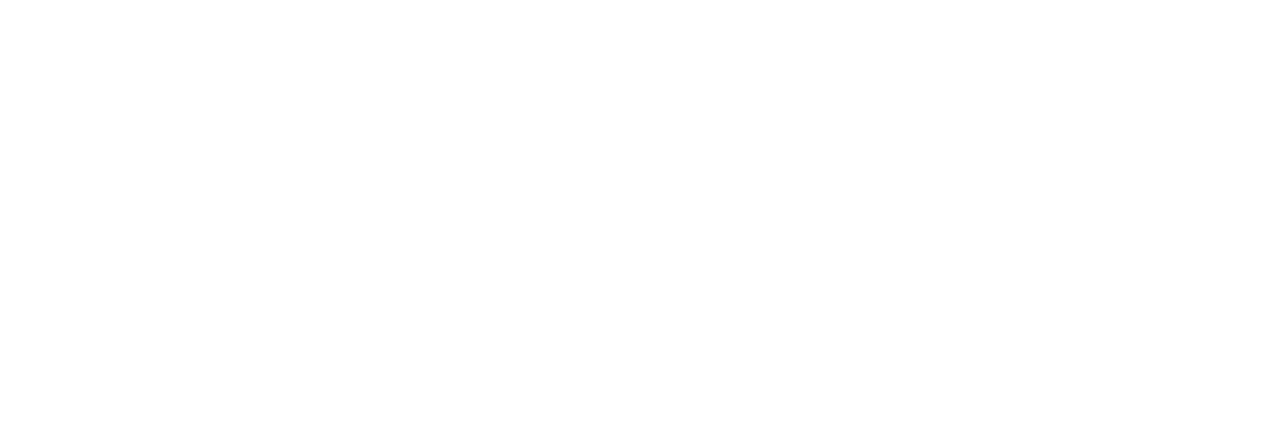
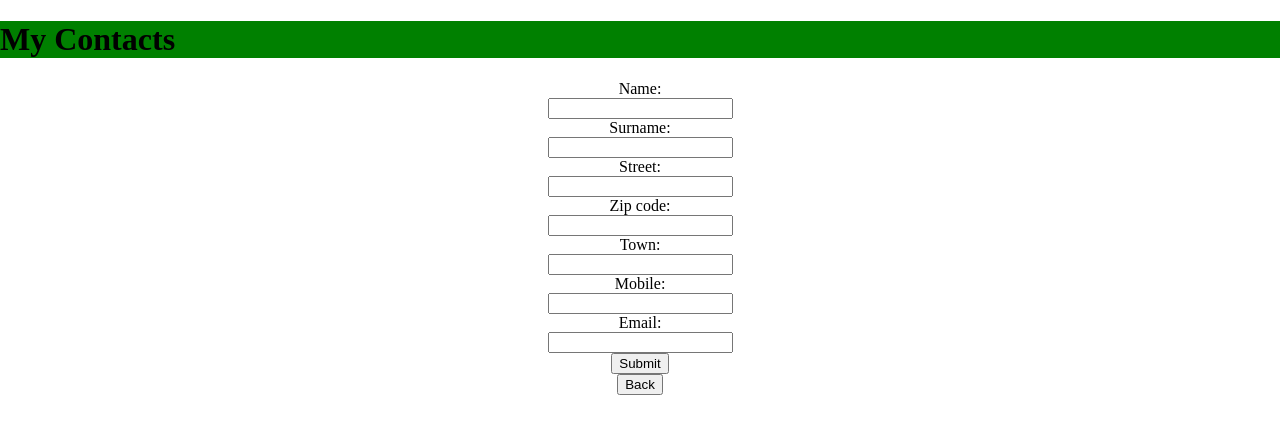
Before and after one commit to KlaudiaKutypa/ReactCRUDMyContacts, a React (Create React App) app: page /add in a window 1280 px wide. Shown: the top 434 px of the page. Built offline with nearby package versions, Linux system fonts and the light colour scheme.

Commit message:
add component styling

```diff
--- a/src/components/Add.js
+++ b/src/components/Add.js
@@ -1,15 +1,68 @@
 import React from 'react';
 import '../scss/Add.scss';
+import {useState} from 'react';
+import {Link, useNavigate} from 'react-router-dom';
 
 const API = "https://63ef9746c59531ccf172eaee.mockapi.io/my_contacts"
 
 
 function Add() {
 
+  const [id, setID] = useState();
+  const [name, setName] = useState("");
+  const [mobile, setMobile] = useState();
+  const [email, setEmail] = useState("");
+  const [surname, setSurname] = useState("");
+  const [street, setStreet] = useState("");
+  const [zipcode, setZipcode] = useState("");
+  const [town, setTown] = useState("");
+  const navigate = useNavigate();
 
+  const handleSubmit = (e) => {
+    e.preventDefault();
+    fetch((`${API}`), {
+        headers: {
+            "Content-Type": "application/json",
+        },
+        method: "POST",
+        body: JSON.stringify({
+            id: id,
+            name: name,
+            surname: surname,
+            street: street,
+            zipcode: zipcode,
+            town: town,
+            mobile: mobile,
+            email: email
+        })
+        }).then((res) => {
+            navigate('/');
+    })
+}
 
   return (
-    <div className="home-container">
+    <div className="add-container">
+      <div className="header">
+        <h1>My Contacts</h1>
+      </div>
+      <form onSubmit={handleSubmit}>
+        <label>Name:</label>
+        <input type="text" value={name} onChange = {(e) => setName(e.target.value)}></input>
+        <label>Surname:</label>
+        <input type="text" value={surname} onChange = {(e) => setSurname(e.target.value)}></input>
+        <label>Street:</label>
+        <input type="text" value={street} onChange = {(e) => setStreet(e.target.value)}></input>
+        <label>Zip code:</label>
+        <input type="text" value={zipcode} onChange = {(e) => setZipcode(e.target.value)}></input>
+        <label>Town:</label>
+        <input type="text" value={town} onChange = {(e) => setTown(e.target.value)}></input>
+        <label>Mobile:</label>
+        <input type="text" value={mobile} onChange = {(e) => setMobile(e.target.value)}></input>
+        <label>Email:</label>
+        <input type="text" value={email} onChange = {(e) => setEmail(e.target.value)}></input>
+        <button>Submit</button>
+        <Link to="/"> <button>Back</button> </Link>
+      </form>
 
     </div>
   );
--- a/src/scss/Add.scss
+++ b/src/scss/Add.scss
@@ -0,0 +1,11 @@
+.add-container{
+    width: 100%;
+    height: 100vh;
+}
+
+form{
+    display: flex;
+    align-items: center;
+    justify-content: center;
+    flex-direction: column;
+}
--- a/src/scss/Details.scss
+++ b/src/scss/Details.scss
@@ -7,7 +7,7 @@
     flex-direction: column;
 }
 
-.details-info{
+.details-info {
     width: 70%;
     height: 100vh;
     display: flex;
@@ -16,10 +16,10 @@
     flex-direction: column;
 }
 
-.address, .other, .button{
+.address, .other, .button {
     width: 70%;
 }
 
-h3{
+h3 {
     text-align: start;
 }
```
